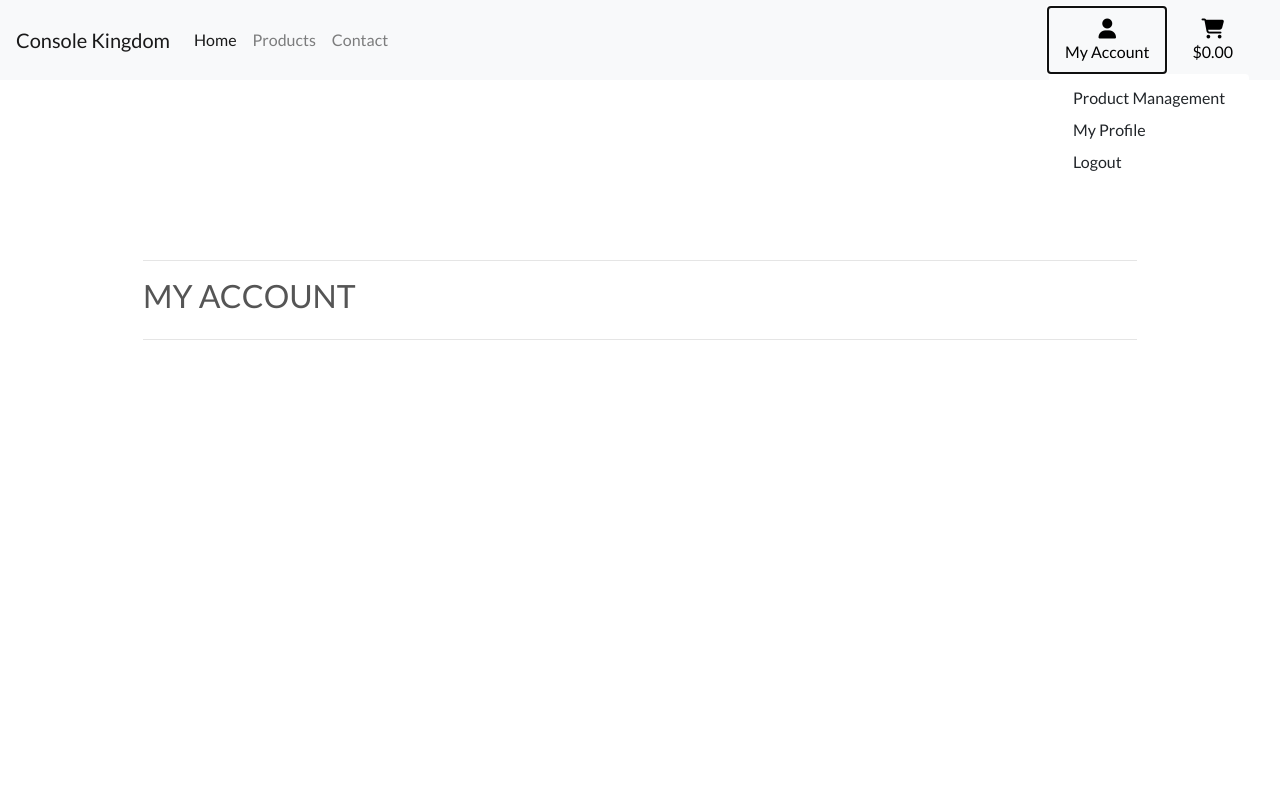
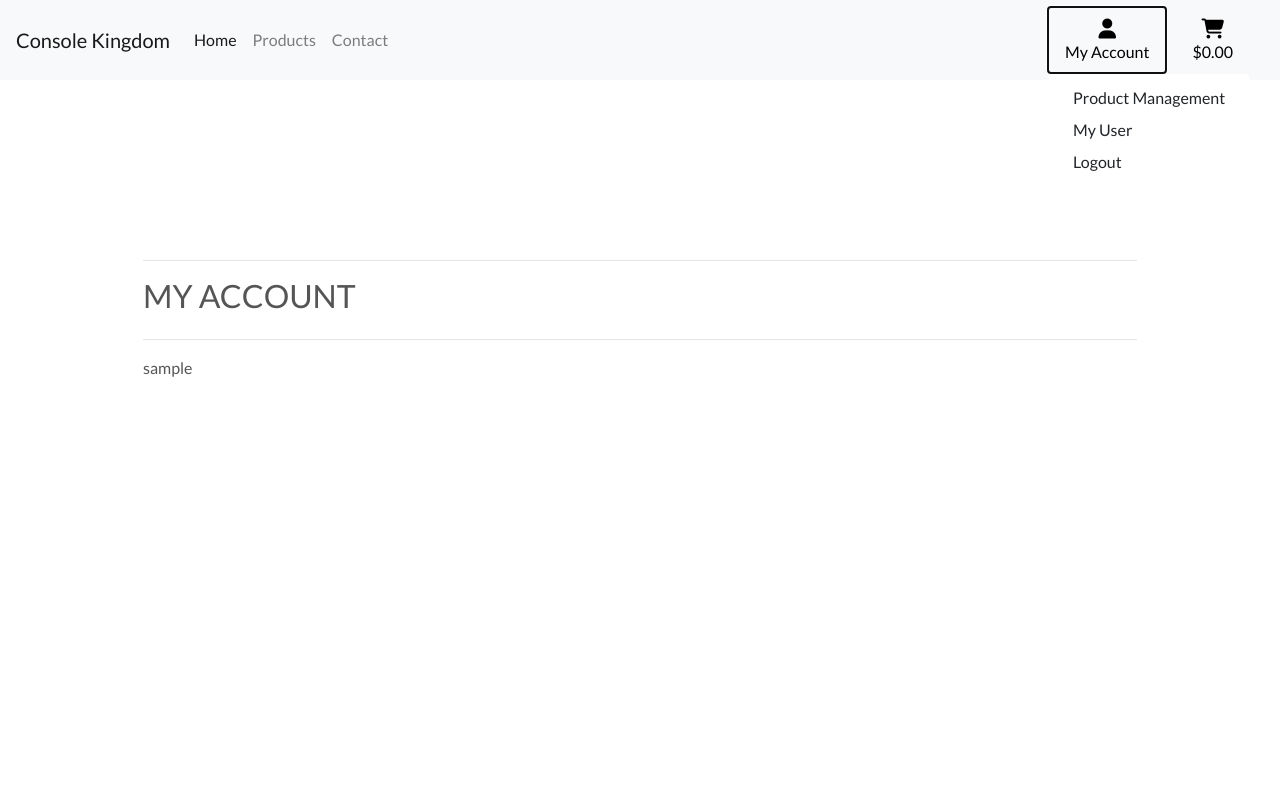
Before and after one commit to ConorBevan/Console-Kingdom, a Django app: page /user/ in a window 1280 px wide, after a click on "My Account". Run offline with Django 3.2, Linux system fonts and the light colour scheme; the visitor is signed in with stand-in values (Sample User, id 1); data comes from the database, SQL or seed files in the repository; some libraries are stand-ins or nearby versions.

Commit message:
Tested that user sign ups work and user is visible when logged in

```diff
--- a/templates/base.html
+++ b/templates/base.html
@@ -85,7 +85,7 @@
               {% if request.user.is_superuser %}
               <a href="" class="dropdown-item">Product Management</a>
               {% endif %}
-              <a href="{% url 'user' %}" class="dropdown-item">My Profile</a>
+              <a href="{% url 'user' %}" class="dropdown-item">My User</a>
               <a href="{% url 'account_logout' %}" class="dropdown-item">Logout</a>
               {% else %}
               <a href="{% url 'account_signup' %}" class="dropdown-item">Register</a>
--- a/users/templates/users/user.html
+++ b/users/templates/users/user.html
@@ -19,4 +19,5 @@
                 <hr>
             </div>
         </div>
+        {{ user }}
 {% endblock %}
--- a/users/views.py
+++ b/users/views.py
@@ -1,9 +1,13 @@
-from django.shortcuts import render
+from django.shortcuts import render, get_object_or_404
+from .models import UserProfile
 
 
 def user(request):
+    user = get_object_or_404(UserProfile, user=request.user)
 
     template = 'users/user.html'
-    context = {}
+    context = {
+        'user': user,
+    }
 
     return render(request, template, context)
```
